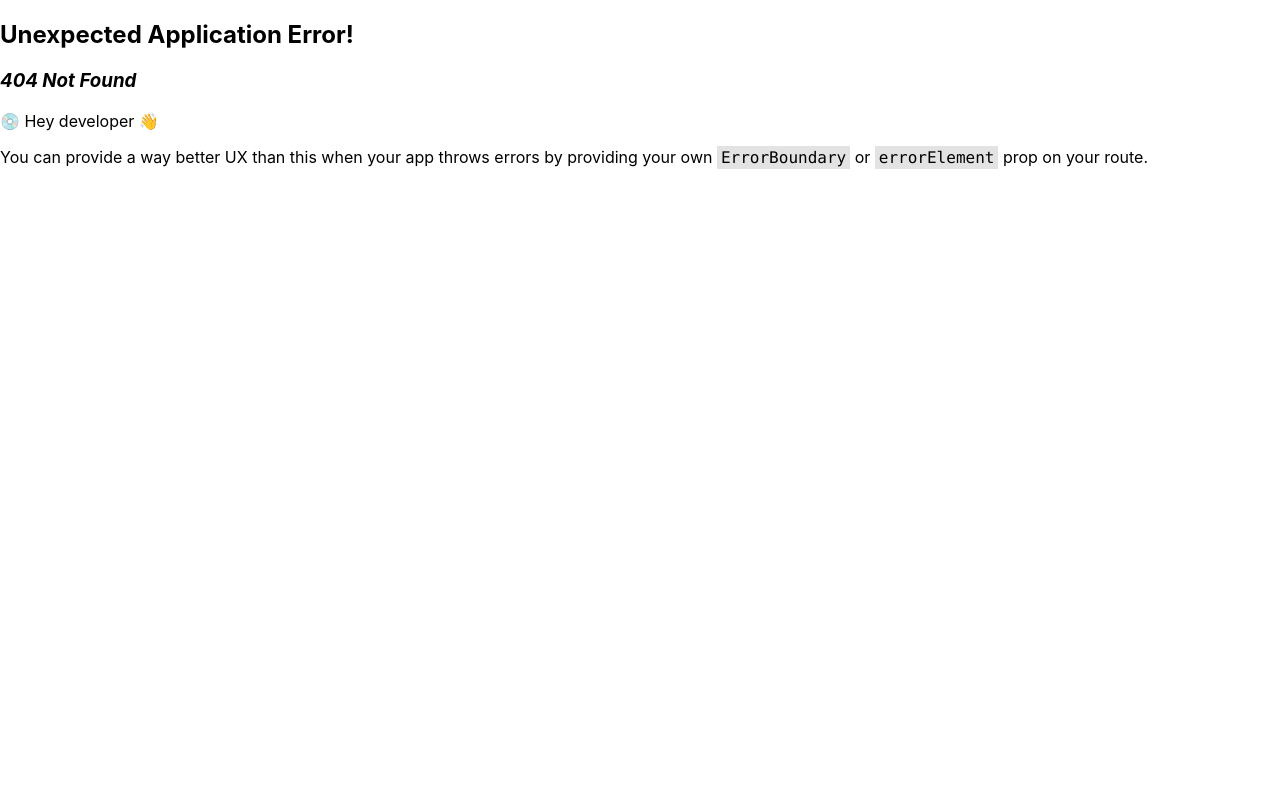
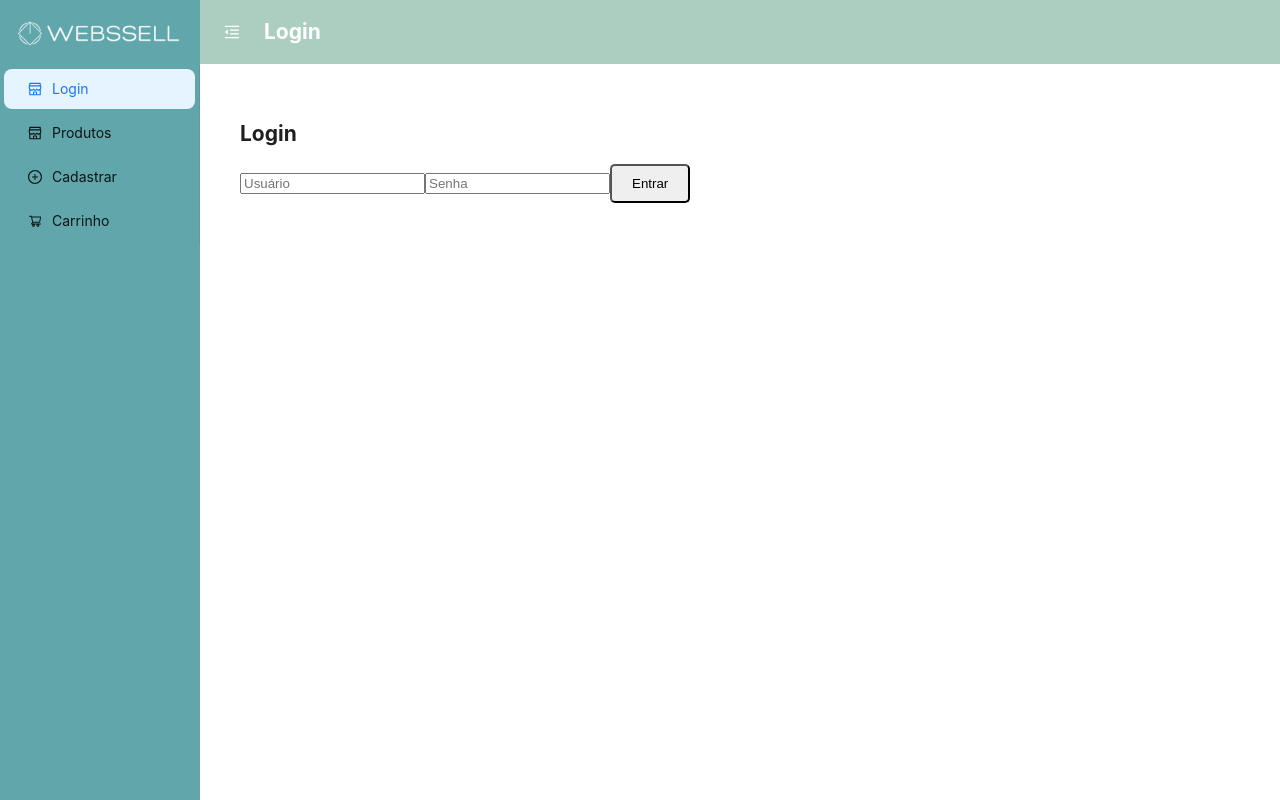
Before and after one commit to LuizGuFaMartins/webssel-web, a React (Create React App) app: page /login in a window 1280 px wide. Before the commit this address had no page. Built offline with nearby package versions, Linux system fonts and the light colour scheme; no server answers.

Commit message:
feat: preparing routes + login

```diff
--- a/src/App.js
+++ b/src/App.js
@@ -20,8 +20,12 @@ function App() {
   const [collapsed, setCollapsed] = React.useState(false);
 
   React.useEffect(() => {
-    navigate("/produtos");
+    navigate("/login");
   }, []);
+
+  // React.useEffect(() => {
+  //   navigate("/produtos");
+  // }, []);
 
   return (
     <Layout className="layout-container">
@@ -55,17 +59,23 @@ function App() {
             {
               key: "1",
               icon: <ShopOutlined />,
+              label: "Login",
+              onClick: () => navigate("/login"),
+            },
+            {
+              key: "2",
+              icon: <ShopOutlined />,
               label: "Produtos",
               onClick: () => navigate("/produtos"),
             },
             {
-              key: "2",
+              key: "3",
               icon: <PlusCircleOutlined />,
               label: "Cadastrar",
               onClick: () => navigate("/cadastro"),
             },
             {
-              key: "3",
+              key: "4",
               icon: <ShoppingCartOutlined />,
               label: "Carrinho",
               onClick: () => navigate("/carrinho"),
@@ -95,7 +105,10 @@ function App() {
           />
           <div className="header-label">
             <h2>
-              {location.pathname.includes("/produtos")
+              {
+                location.pathname.includes("/login")
+                ? "Login"
+                : location.pathname.includes("/produtos")
                 ? "Produtos"
                 : location.pathname.includes("/cadastro")
                 ? "Cadastro"
--- /dev/null
+++ b/src/pages/login/index.js
@@ -0,0 +1,56 @@
+import React, { useState } from "react";
+import { useNavigate } from "react-router-dom";
+import { io } from "socket.io-client";
+import "./styles.css";
+
+const Login = () => {
+
+  const socket = React.useMemo(() => io("http://localhost:3333"), []);
+  const navigate = useNavigate();
+
+  const [username, setUsername] = useState('');
+  const [password, setPassword] = useState('');
+
+  const handleLogin = async () => {
+    try {
+      const response = await fetch('http://localhost:3333/login', {
+        method: 'POST',
+        headers: {
+          'Content-Type': 'application/json',
+        },
+        body: JSON.stringify({ username, password }),
+      });
+
+      if (response.ok) {
+        const { token } = await response.json();
+        localStorage.setItem('token', token);
+        navigate("/produtos");
+      } else {
+        console.error('Credenciais inválidas');
+      }
+    } catch (error) {
+      console.error('Erro ao fazer login:', error);
+    }
+  };
+
+  return (
+    <div>
+      <h2>Login</h2>
+      <input
+        type="text"
+        placeholder="Usuário"
+        value={username}
+        onChange={(e) => setUsername(e.target.value)}
+      />
+      <input
+        type="password"
+        placeholder="Senha"
+        value={password}
+        onChange={(e) => setPassword(e.target.value)}
+      />
+      <button onClick={handleLogin}>Entrar</button>
+    </div>
+  );
+};
+
+export default Login;
--- /dev/null
+++ b/src/pages/login/styles.css
@@ -0,0 +1,63 @@
+.product-container {
+  display: flex;
+  flex-direction: column;
+  align-items: center;
+  width: 90%;
+  max-width: 1100px;
+  height: fit-content;
+  margin: 0 auto;
+  padding-bottom: 3rem;
+}
+
+.search-bar {
+  width: 100%;
+  height: 50px;
+  margin-bottom: 20px;
+  position: relative;
+}
+
+.search-bar input[type="text"] {
+  width: 100%;
+  height: 100%;
+  padding: 10px 20px;
+  padding-right: 55px;
+  border: 2px solid #61a6ab;
+  border-radius: 10px;
+  font-size: 16px;
+  background-color: #f7f7f7;
+}
+
+.glass {
+  width: 30px;
+  height: 30px;
+  background-image: url("../../assets/svg/lupa.svg");
+  background-repeat: no-repeat;
+  background-position: center;
+  position: absolute;
+  top: 10px;
+  right: 15px;
+}
+
+.search-bar input[type="text"]:focus {
+  outline: none;
+}
+
+.product-boxcard {
+  display: flex;
+  height: 100%;
+  width: 100%;
+  flex-wrap: wrap;
+  align-content: center;
+  gap: 2.4rem;
+  padding: 1rem 0;
+}
+
+.product-card {
+  border: 3px solid #61a6ab;
+  border-radius: 35px;
+  padding: 1rem 1.5rem;
+  width: 31%;
+  max-width: 500px;
+  box-shadow: 0px 4px 4px rgba(0, 0, 0, 0.25);
+  min-width: 250px;
+}
--- a/src/routes/routes.js
+++ b/src/routes/routes.js
@@ -1,19 +1,32 @@
 import React from "react";
-import { createBrowserRouter } from "react-router-dom";
+import { createBrowserRouter, Navigate, Route } from "react-router-dom";
 
 import App from "../App";
+import Login from "../pages/login";
 import Product from "../pages/products";
 import RegisterProduct from "../pages/registerProduct";
 import ShoppingCart from "../pages/shoppingCart";
+
+const ProtectedRoute = ({ path, element }) => {
+  const token = localStorage.getItem("token");
+
+  if (token) {
+    return <Route path={path} element={element} />;
+  } else {
+    return <Navigate to="/login" />;
+  }
+};
 
 const Routes = createBrowserRouter([
   {
     path: "/",
     element: <App />,
     children: [
-      { path: "/produtos", element: <Product /> },
-      { path: "/cadastro", element: <RegisterProduct /> },
-      { path: "/carrinho", element: <ShoppingCart /> },
+      { path: "/login", element: <Login /> },
+      // Rotas protegidas
+      { path: "/produtos", element: <ProtectedRoute path="/produtos" element={<Product />} /> },
+      { path: "/cadastro", element: <ProtectedRoute path="/cadastro" element={<RegisterProduct />} /> },
+      { path: "/carrinho", element: <ProtectedRoute path="/carrinho" element={<ShoppingCart />} /> },
     ],
   },
 ]);
```
